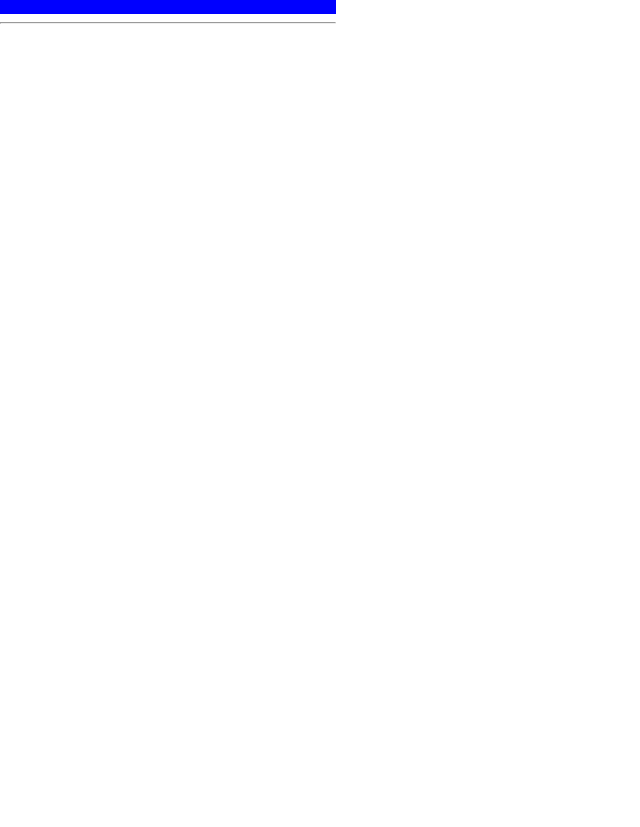
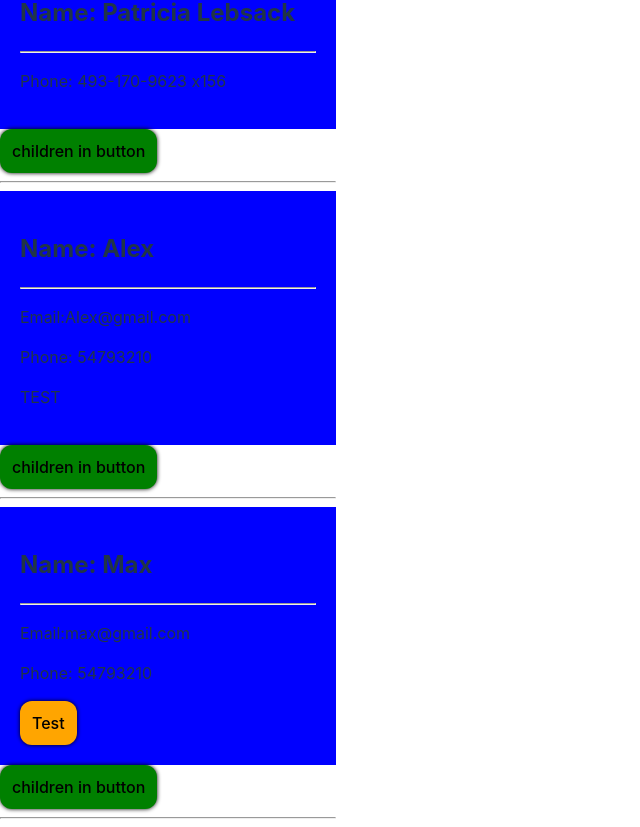
Before and after one commit to Dikhtiar-Tania96/react-test-lesson, a React (Vite) app: page / in a window 1280 px wide. Shown: the part 752-1579 px from the top of the page, without its empty margins (0-640 px from the left). Before the commit the page ends 800 px from the top, so only its background shows below. Built offline with nearby package versions, Linux system fonts and the light colour scheme.

Commit message:
last commit

```diff
--- /dev/null
+++ b/src/components/Button/Button.jsx
@@ -0,0 +1,9 @@
+import clsx from 'clsx'
+import css from './Button.module.css'
+
+const Button = ({variant, children}) => {
+    const classNames= clsx(css.btn, variant==='primary'?css.primary : css.secondary)
+  return <button className={classNames}>{children}</button>
+}
+
+export default Button
--- /dev/null
+++ b/src/components/Button/Button.module.css
@@ -0,0 +1,14 @@
+.btn{
+    padding: 12px;
+    border: none;
+    border-radius: 12px;
+    box-shadow: 0 0 4px black;
+}
+
+.primary{
+    background-color: green;
+}
+
+.secondary{
+    background-color: orange;
+}
--- a/src/components/Card/Card.jsx
+++ b/src/components/Card/Card.jsx
@@ -1,10 +1,11 @@
 import clsx from 'clsx';
 import css from './Card.module.css'
+import Button from '../Button/Button';
 
 const isOnline = false;
 
 
-const Card = ({ name, email, phone }) => {
+const Card = ({ name, email, phone, children }) => {
   const classNames = clsx(css.container , isOnline? css.online : css.offLine)
 return (
     <>
@@ -15,7 +16,9 @@ return (
           {email && <p>Email:{email}</p>}
           <p>Phone: {phone}</p>
         </div>
+        {children}
       </div>
+      <Button variant='primary'>children in button</Button>
       <hr />
     </>
   );
--- a/src/components/CardList/CardList.css
+++ b/src/components/CardList/CardList.css
@@ -0,0 +1,3 @@
+.container{
+    color: red;
+}
--- a/src/components/CardList/CardList.jsx
+++ b/src/components/CardList/CardList.jsx
@@ -1,5 +1,6 @@
 import Card from '../Card/Card';
 import users from '../../data.json';
+import Button from '../Button/Button';
 
 const CardList = () => {
   return (
@@ -7,7 +8,16 @@ const CardList = () => {
       {users.map((user) => {
         return <Card key={user.id} name={user.name} phone={user.phone} />;
       })}
-
+      <Card name='Alex' email='Alex@gmail.com' phone={'54793210'}>
+        <div>
+          <p>TEST</p>
+        </div>
+      </Card>
+      <Card name='Max' email='max@gmail.com' phone={'54793210'}>
+        <div>
+          <Button>Test</Button>
+        </div>
+      </Card>
     </div>
   );
 };
```
